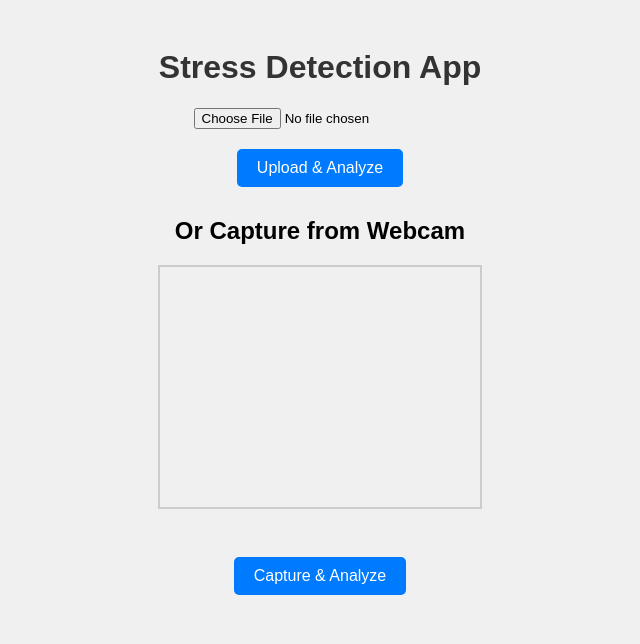
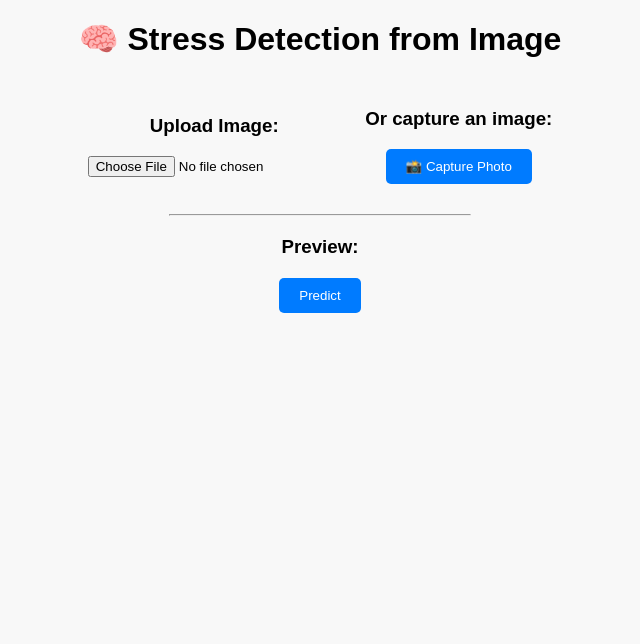
Before and after one commit to Bhavesh9908/StressDetection, a Flask app: page / in a window 1280 px wide. Shown: the top 644 px of the page, without its empty margins (320-960 px from the left). Run offline with Flask 2, Linux system fonts and the light colour scheme.

Commit message:
update app.py,index.html1

```diff
--- a/app.py
+++ b/app.py
@@ -16,7 +16,6 @@ logging.basicConfig(level=logging.DEBUG)
 
 app = Flask(__name__)
 app.config['UPLOAD_FOLDER'] = 'static/uploads'
-os.makedirs(app.config['UPLOAD_FOLDER'], exist_ok=True)
 
 # Configure Cloudinary
 cloudinary.config(
@@ -25,7 +24,7 @@ cloudinary.config(
     api_secret="P5xxU64uEjNZy6wITFM5pD5Qu54"
 )
 
-# Load model
+# Load the model globally
 logging.debug("Loading model...")
 model = load_model('stressdetection.hdf5', compile=False)
 logging.debug("Model loaded successfully.")
@@ -39,41 +38,40 @@ def index():
     result = None
     image_path = None
 
-    if request.method == "POST" and "image" in request.files:
-        file = request.files["image"]
-        if file:
-            filename = secure_filename(file.filename)
-            local_path = os.path.join(app.config["UPLOAD_FOLDER"], filename)
-            file.save(local_path)
+    if request.method == "POST":
+        if "image" in request.files:
+            file = request.files["image"]
+            if file:
+                filename = secure_filename(file.filename)
+                local_path = os.path.join(app.config["UPLOAD_FOLDER"], filename)
+                file.save(local_path)
 
-            upload_result = cloudinary.uploader.upload(local_path)
-            image_url = upload_result['secure_url']
+                # Upload to Cloudinary
+                upload_result = cloudinary.uploader.upload(local_path)
+                image_url = upload_result['secure_url']
 
-            result = predict_emotion(local_path)
-            result["cloudinary_url"] = image_url  # Include for UI rendering
+                result = predict_emotion(local_path)
+                image_path = image_url
 
-    return render_template("index.html", result=result)
+    return render_template("index.html", result=result, image_path=image_path)
 
 @app.route("/capture", methods=["POST"])
 def capture():
-    data = request.form.get("image_data", "").split(",")[1]
-    if not data:
-        return render_template("index.html", result={"error": "No image data received."})
-
+    data = request.form["image_data"].split(",")[1]
     img_bytes = base64.b64decode(data)
     filename = f"{uuid.uuid4().hex}.png"
     local_path = os.path.join(app.config["UPLOAD_FOLDER"], filename)
     with open(local_path, "wb") as f:
         f.write(img_bytes)
 
+    # Upload to Cloudinary
     upload_result = cloudinary.uploader.upload(local_path)
     image_url = upload_result['secure_url']
 
     result = predict_emotion(local_path)
-    result["cloudinary_url"] = image_url
+    return render_template("index.html", result=result, image_path=image_url)
 
-    return render_template("index.html", result=result)
-
+# ➡️ New API route that returns JSON for your app
 @app.route("/api/predict", methods=["POST"])
 def api_predict():
     logging.debug("Inside API predict route")
@@ -87,7 +85,10 @@ def api_predict():
         local_path = os.path.join(app.config["UPLOAD_FOLDER"], filename)
         file.save(local_path)
 
+        # Predict
         result = predict_emotion(local_path)
+
+        # Return result as JSON
         return jsonify(result)
 
     return jsonify({"error": "Invalid image upload"}), 400
@@ -97,9 +98,11 @@ def annotate_image_with_info(image_path, emotion, stress, stress_score):
     draw = ImageDraw.Draw(img)
 
     try:
+
         font = ImageFont.truetype("arial.ttf", 25)
     except:
         font = ImageFont.load_default()
+
 
     text_lines = [
         f"Emotion: {emotion}",
@@ -107,22 +110,25 @@ def annotate_image_with_info(image_path, emotion, stress, stress_score):
         f"Stress Score: {stress_score}"
     ]
 
+
     x, y = 10, 10
+
+
     for line in text_lines:
         draw.text((x, y), line, fill="red", font=font)
         y += 30
 
+
     annotated_path = "static/annotated_result.jpg"
     img.save(annotated_path)
+
     return annotated_path
 
 def predict_emotion(image_path):
     logging.debug(f"Predicting emotion for image: {image_path}")
     image = cv2.imread(image_path)
-    if image is None:
-        return {"error": "Invalid image file."}
+    gray = cv2.cvtColor(image, cv2.COLOR_BGR2GRAY)
 
-    gray = cv2.cvtColor(image, cv2.COLOR_BGR2GRAY)
     face_cascade = cv2.CascadeClassifier(cv2.data.haarcascades + 'haarcascade_frontalface_default.xml')
     faces = face_cascade.detectMultiScale(gray, 1.1, 4)
 
@@ -142,18 +148,24 @@ def predict_emotion(image_path):
     stress_score = sum([preds[emotion_labels.index(e)] for e in stress_emotions]) * 100
     stress = "Stress" if stress_score >= 50 else "Non-Stress"
 
-    annotated_path = annotate_image_with_info(image_path, emotion, stress, f"{stress_score:.1f}%")
-    cloudinary_result = cloudinary.uploader.upload(annotated_path)
-    annotated_url = cloudinary_result['secure_url']
+
+    annotated_image_path = annotate_image_with_info(
+        image_path, emotion, stress, f"{stress_score:.1f}%"
+    )
+
+
+    cloudinary_result = cloudinary.uploader.upload(annotated_image_path)
+    annotated_image_url = cloudinary_result['secure_url']
 
     return {
         "emotion": emotion,
         "confidence": f"{confidence:.1f}%",
         "stress": stress,
         "stress_score": f"{stress_score:.1f}%",
-        "annotated_image_url": annotated_url
+        "image_url": annotated_image_url
     }
 
 if __name__ == "__main__":
+    os.makedirs("static/uploads", exist_ok=True)
     port = int(os.environ.get("PORT", 5000))
     app.run(host="0.0.0.0", port=port, debug=True)
--- a/templates/index.html
+++ b/templates/index.html
@@ -2,136 +2,168 @@
 <html lang="en">
 <head>
   <meta charset="UTF-8">
-  <title>Stress Detection App</title>
-  <meta name="viewport" content="width=device-width, initial-scale=1.0">
+  <title>Stress Detection</title>
   <style>
-    body {
-      font-family: Arial, sans-serif;
-      padding: 20px;
-      background: #f0f0f0;
-      text-align: center;
+    body { font-family: Arial; text-align: center; background: #f8f8f8; }
+    h1 { margin-top: 20px; }
+    #result-box { margin-top: 20px; }
+    .stress { color: red; font-weight: bold; }
+    .non-stress { color: green; font-weight: bold; }
+    img { max-width: 400px; margin-top: 10px; cursor: pointer; }
+    #uploadForm, #captureForm { display: inline-block; margin: 10px; }
+    button { cursor: pointer; padding: 10px 20px; background: #007bff; color: white; border: none; border-radius: 5px; }
+    canvas { display: none; }
+    /* Modal Styling */
+    .modal {
+      display: none;
+      position: fixed;
+      z-index: 999;
+      padding-top: 60px;
+      left: 0; top: 0;
+      width: 100%; height: 100%;
+      background-color: rgba(0, 0, 0, 0.8);
     }
-
-    h1 {
-      color: #333;
+    .modal-content {
+      margin: auto;
+      display: block;
+      max-width: 90%;
+      max-height: 80%;
     }
-
-    form {
-      margin: 20px auto;
-    }
-
-    input[type="file"] {
-      margin-bottom: 10px;
-    }
-
-    button {
-      padding: 10px 20px;
-      margin: 10px;
-      border: none;
-      background: #007BFF;
+    .close {
+      position: absolute;
+      top: 20px;
+      right: 35px;
       color: white;
-      font-size: 16px;
-      border-radius: 5px;
+      font-size: 40px;
+      font-weight: bold;
       cursor: pointer;
     }
-
-    button:hover {
-      background: #0056b3;
-    }
-
-    img {
+    pre {
+      background: #eeeeee;
+      text-align: left;
+      display: inline-block;
+      padding: 15px;
+      border-radius: 5px;
+      overflow-x: auto;
       max-width: 90%;
-      height: auto;
-      margin-top: 20px;
-      border: 2px solid #ccc;
-    }
-
-    #video {
-      display: block;
-      margin: 20px auto;
-      border: 2px solid #ccc;
-    }
-
-    #canvas {
-      display: none;
-    }
-
-    .result {
-      background: #fff;
-      padding: 15px;
-      margin: 20px auto;
-      border-radius: 10px;
-      max-width: 500px;
-      box-shadow: 0 0 10px rgba(0,0,0,0.1);
-    }
-
-    .error {
-      color: red;
     }
   </style>
 </head>
 <body>
-  <h1>Stress Detection App</h1>
+  <h1>🧠 Stress Detection from Image</h1>
 
-  <!-- Upload Form -->
-  <form method="POST" enctype="multipart/form-data">
-    <input type="file" name="image" accept="image/*" required>
-    <br>
-    <button type="submit">Upload & Analyze</button>
-  </form>
+  <!-- Image upload form -->
+  <div id="uploadForm">
+    <h3>Upload Image:</h3>
+    <input type="file" id="uploadImageInput" accept="image/*" required>
+  </div>
 
-  <!-- Webcam Capture Section -->
-  <h2>Or Capture from Webcam</h2>
-  <video id="video" width="320" height="240" autoplay></video>
-  <br>
-  <button onclick="captureImage()">Capture & Analyze</button>
+  <!-- Capture image form -->
+  <div id="captureForm">
+    <h3>Or capture an image:</h3>
+    <button type="button" onclick="capture()">📸 Capture Photo</button>
+  </div>
 
-  <form id="capture-form" method="POST" action="/capture">
-    <input type="hidden" name="image_data" id="image_data">
-  </form>
+  <hr style="width: 300px; margin: 20px auto;">
 
-  <canvas id="canvas" width="320" height="240"></canvas>
+  <!-- Hidden canvas for capturing the photo -->
+  <canvas id="canvas" width="400" height="300"></canvas>
 
-  <!-- Result Display -->
+  <!-- Preview Selected/Captured Image -->
+  <div id="previewArea">
+    <h3>Preview:</h3>
+    <img id="previewImage" style="display:none;">
+  </div>
+
+  <!-- Predict button -->
+  <div id="predictForm" style="margin-top:20px;">
+    <form id="predictFormUpload" method="POST" action="/" enctype="multipart/form-data" style="display: none;">
+      <input type="file" name="image" id="hiddenFileInput" style="display:none;">
+    </form>
+
+    <form id="predictFormCapture" method="POST" action="/capture" style="display: none;">
+      <input type="hidden" name="image_data" id="image_data_hidden">
+    </form>
+
+    <button id="predictButton" type="button" onclick="submitPrediction()">Predict</button>
+  </div>
+
   {% if result %}
-    <div class="result">
+    <div id="result-box">
+      <h3>Prediction JSON:</h3>
+      <pre>{{ result | tojson(indent=2) }}</pre>
+
+      {% if result.cloudinary_url %}
+        <h4>Annotated Image:</h4>
+        <img src="{{ result.cloudinary_url }}" alt="Analyzed Image">
+      {% endif %}
+
       {% if result.error %}
-        <p class="error">{{ result.error }}</p>
-      {% else %}
-        <h3>Prediction Result:</h3>
-        <p><strong>Emotion:</strong> {{ result.emotion }}</p>
-        <p><strong>Confidence:</strong> {{ result.confidence }}</p>
-        <p><strong>Stress:</strong> {{ result.stress }}</p>
-        <p><strong>Stress Score:</strong> {{ result.stress_score }}</p>
-
-        {% if result.annotated_image_url %}
-          <h4>Annotated Image:</h4>
-          <img src="{{ result.annotated_image_url }}" alt="Analyzed Image">
-        {% endif %}
+        <p style="color: red;">{{ result.error }}</p>
       {% endif %}
     </div>
   {% endif %}
 
   <script>
-    const video = document.getElementById('video');
-    const canvas = document.getElementById('canvas');
-    const imageDataInput = document.getElementById('image_data');
+    let selectedMethod = ""; // To know if upload or capture
+    let capturedDataUrl = "";
 
-    // Access webcam
-    navigator.mediaDevices.getUserMedia({ video: true })
-      .then(stream => {
-        video.srcObject = stream;
-      })
-      .catch(err => {
-        console.error("Camera access denied:", err);
-      });
+    // Handle image upload preview
+    document.getElementById('uploadImageInput').addEventListener('change', function(e) {
+      const file = e.target.files[0];
+      if (file) {
+        const reader = new FileReader();
+        reader.onload = function(evt) {
+          document.getElementById('previewImage').src = evt.target.result;
+          document.getElementById('previewImage').style.display = 'block';
+        };
+        reader.readAsDataURL(file);
 
-    function captureImage() {
+        // Copy uploaded file to hidden input for form submission
+        const dataTransfer = new DataTransfer();
+        dataTransfer.items.add(file);
+        document.getElementById('hiddenFileInput').files = dataTransfer.files;
+
+        selectedMethod = "upload";
+      }
+    });
+
+    // Handle capture
+    function capture() {
+      const canvas = document.getElementById('canvas');
       const context = canvas.getContext('2d');
-      context.drawImage(video, 0, 0, canvas.width, canvas.height);
-      const dataUrl = canvas.toDataURL('image/png');
-      imageDataInput.value = dataUrl;
-      document.getElementById('capture-form').submit();
+
+      navigator.mediaDevices.getUserMedia({ video: true })
+        .then(stream => {
+          const video = document.createElement('video');
+          video.srcObject = stream;
+          video.play();
+
+          video.onloadeddata = () => {
+            context.drawImage(video, 0, 0, canvas.width, canvas.height);
+            capturedDataUrl = canvas.toDataURL("image/png");
+            document.getElementById('previewImage').src = capturedDataUrl;
+            document.getElementById('previewImage').style.display = 'block';
+
+            document.getElementById('image_data_hidden').value = capturedDataUrl;
+            selectedMethod = "capture";
+
+            video.pause();
+            video.srcObject.getTracks().forEach(track => track.stop());
+          };
+        })
+        .catch(error => console.error('Webcam error:', error));
+    }
+
+    // Submit form based on selected method
+    function submitPrediction() {
+      if (selectedMethod === "upload") {
+        document.getElementById('predictFormUpload').submit();
+      } else if (selectedMethod === "capture") {
+        document.getElementById('predictFormCapture').submit();
+      } else {
+        alert("Please upload or capture an image first!");
+      }
     }
   </script>
 </body>
```
Also changed, not shown: static/annotated_result.jpg, static/uploads/9823fac930ff422f9a819164f49c1b0c.png (added), static/uploads/a408071b36064bd59ca6572ef7280abc.png (added), static/uploads/d4bbecc8d69f40d792032d8f463754ba.png (added), static/uploads/rasha.jpg (added).
